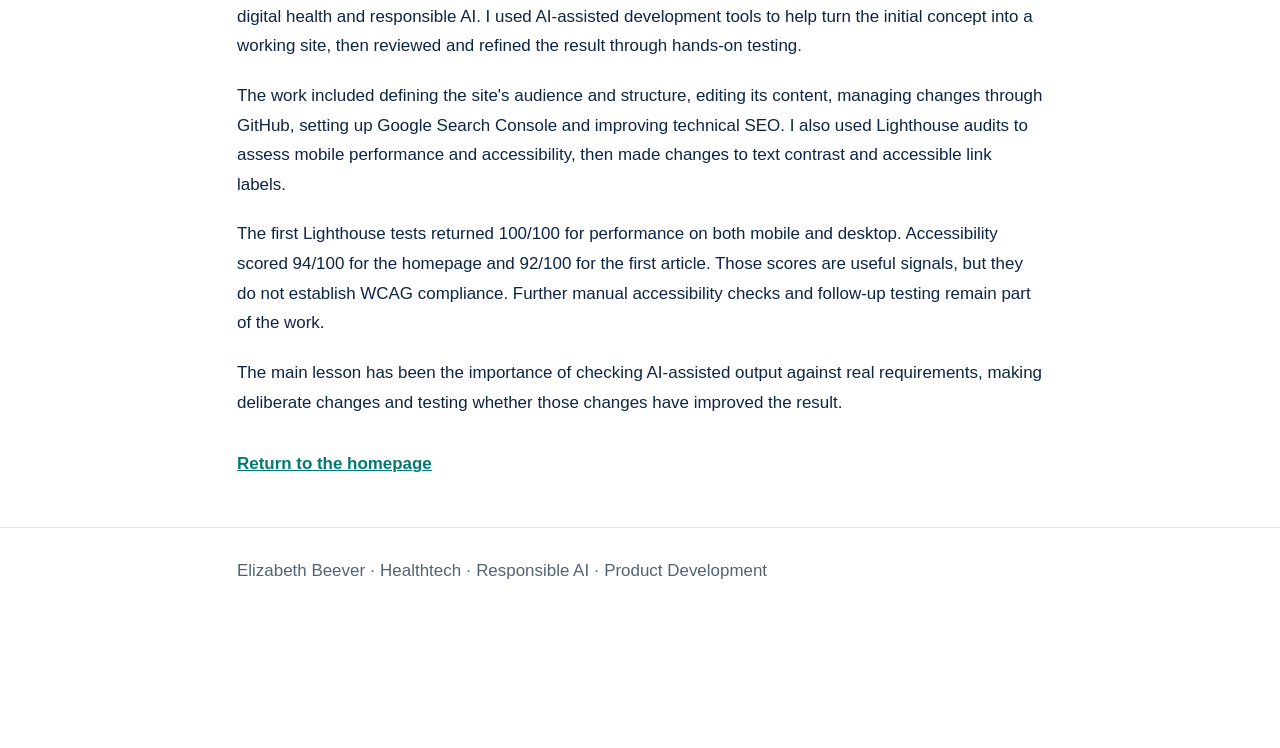
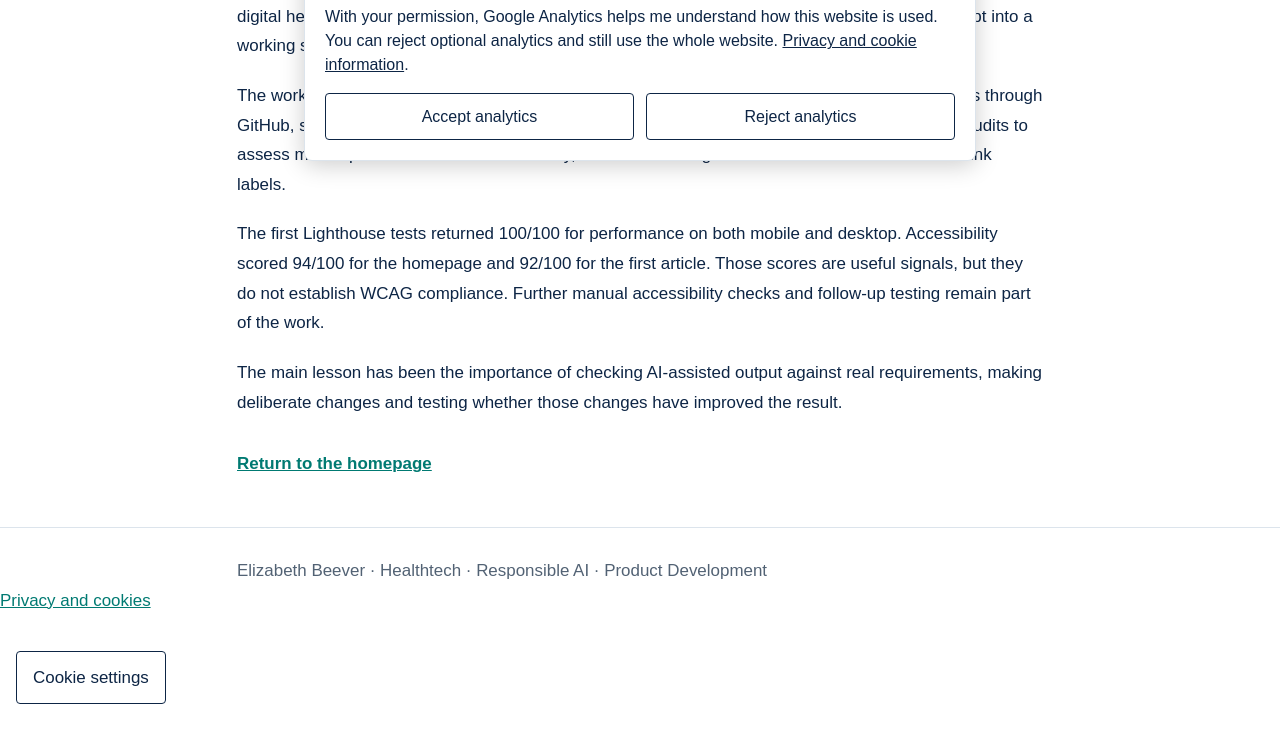
Before and after one commit to elizabethbeever-oss/elizabethbeever-site, a plain HTML site: page website-build.html in a window 1280 px wide. Shown: the part 627-1375 px from the top of the page. Before the commit the page ends 1241 px from the top, so only its background shows below. Drawn offline with Linux system fonts and the light colour scheme.

Commit message:
Add consent-gated GA4 to website-build.html

```diff
--- a/website-build.html
+++ b/website-build.html
@@ -25,10 +25,12 @@ h1,h2{font-family:Georgia,serif;font-weight:400;line-height:1.2}h1{font-size:cla
 .note{border-left:3px solid var(--accent);background:var(--band);padding:20px;margin:2rem 0}
 footer{border-top:1px solid var(--rule);padding:28px 0;color:var(--muted)}
 </style>
+<link rel="stylesheet" href="/analytics-consent.css">
+<script defer src="/analytics-consent.js"></script>
 </head>
 <body>
 <header><div class="wrap"><a href="/">Elizabeth Beever</a></div></header>
 <main class="wrap"><div class="eyebrow">Build project 01 · November 2026 · Project overview</div><h1>Building and evaluating an AI-assisted professional website</h1><p class="lede">Developing a professional website with AI-assisted tools, then refining its content, accessibility, performance and search visibility.</p><div class="links"><a href="/#build-projects">Back to build projects</a><a href="https://github.com/elizabethbeever-oss/elizabethbeever-site" target="_blank" rel="noopener noreferrer">View the project on GitHub</a></div><h2>Project overview</h2><p>I built this website as a place to bring together my writing, professional interests and practical projects in digital health and responsible AI. I used AI-assisted development tools to help turn the initial concept into a working site, then reviewed and refined the result through hands-on testing.</p>
 <p>The work included defining the site's audience and structure, editing its content, managing changes through GitHub, setting up Google Search Console and improving technical SEO. I also used Lighthouse audits to assess mobile performance and accessibility, then made changes to text contrast and accessible link labels.</p>
 <p>The first Lighthouse tests returned 100/100 for performance on both mobile and desktop. Accessibility scored 94/100 for the homepage and 92/100 for the first article. Those scores are useful signals, but they do not establish WCAG compliance. Further manual accessibility checks and follow-up testing remain part of the work.</p>
-<p>The main lesson has been the importance of checking AI-assisted output against real requirements, making deliberate changes and testing whether those changes have improved the result.</p><div class="links"><a href="/">Return to the homepage</a></div></main><footer><div class="wrap">Elizabeth Beever · Healthtech · Responsible AI · Product Development</div></footer></body></html>
+<p>The main lesson has been the importance of checking AI-assisted output against real requirements, making deliberate changes and testing whether those changes have improved the result.</p><div class="links"><a href="/">Return to the homepage</a></div></main><footer><div class="wrap">Elizabeth Beever · Healthtech · Responsible AI · Product Development</div><p><a href="/privacy.html">Privacy and cookies</a></p></footer></body></html>
```
